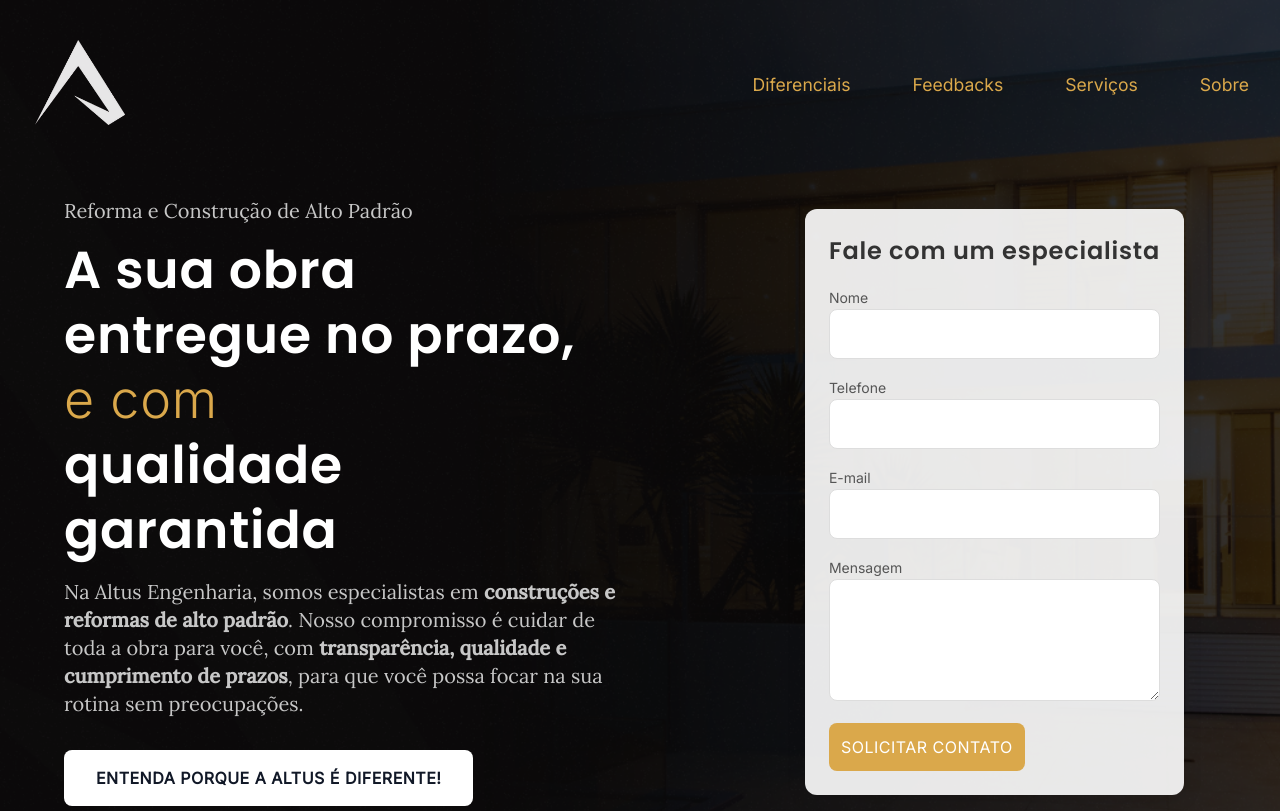
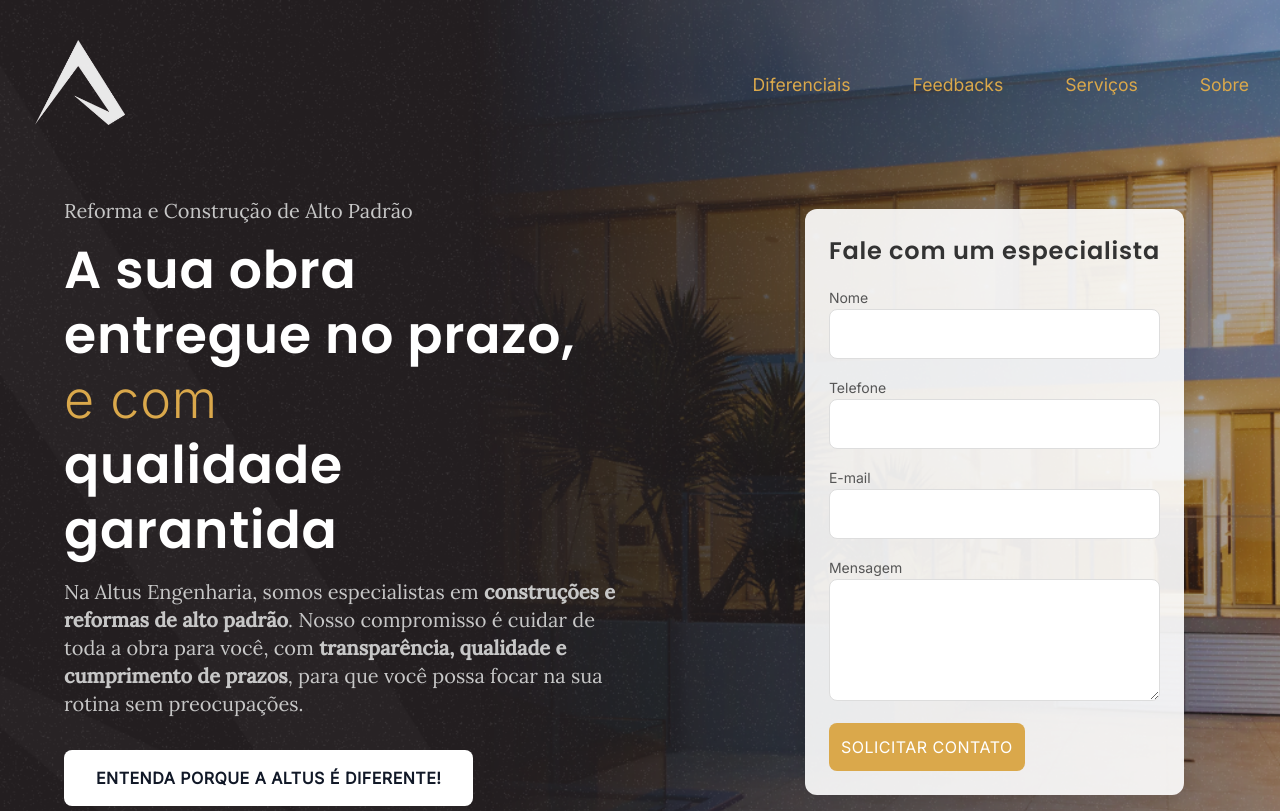
Before and after one commit to GuilhermeBarbosa16/Altus-Construtora, a React (Vite) app: page / in a window 1280 px wide. Shown: the top 811 px of the page. Built offline with nearby package versions, Linux system fonts and the light colour scheme.

Commit message:
fix: ajuste na imagem de fundo

```diff
--- a/src/App.tsx
+++ b/src/App.tsx
@@ -145,7 +145,6 @@
           className="absolute inset-0 z-0 bg-cover bg-center bg-no-repeat"
           style={{
             backgroundImage: `url(${fundo2})`,
-            filter: 'brightness(0.3)',
           }}
         />
         <div className="font-sans relative">
```
